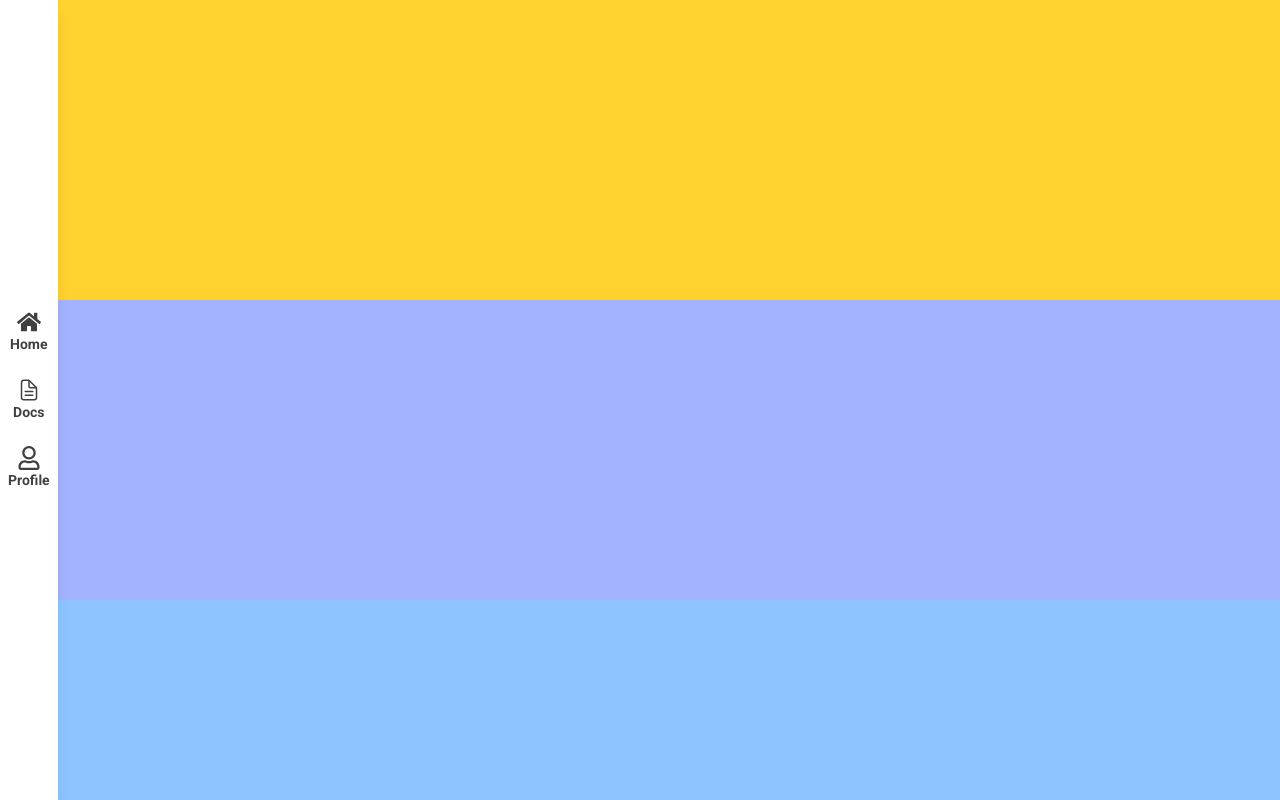
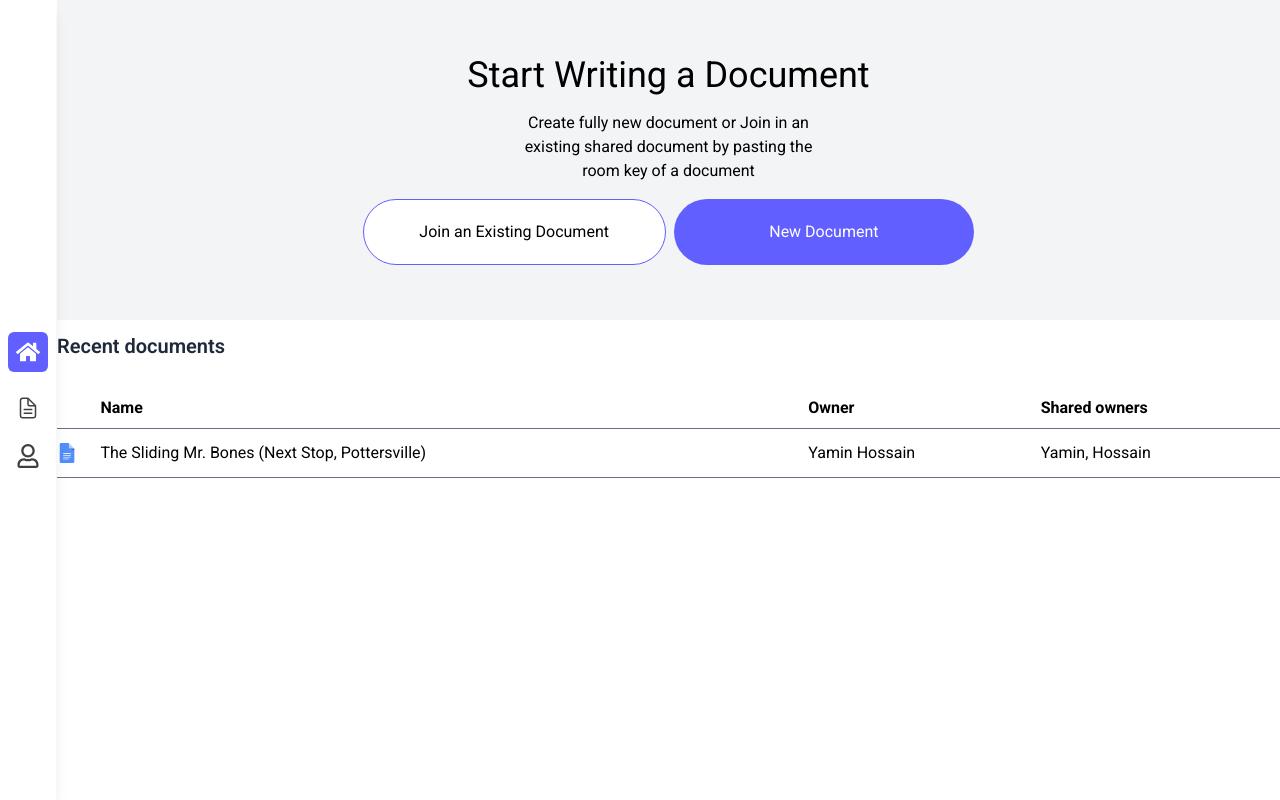
Before and after one commit to yaminhossain/docify, a Next.js app: page / in a window 1280 px wide. Shown: the top 800 px of the page. Built offline with nearby package versions, Linux system fonts and the light colour scheme.

Commit message:
home page design done

```diff
--- /dev/null
+++ b/src/app/components/CreateAndJoinDocument/CreateAndJoinDocument.jsx
@@ -0,0 +1,17 @@
+"use client";
+
+const CreateAndJoinDocument = () => {
+  return (
+    <div className="max-w-2/4 w-full flex gap-2">
+      <button className="border border-indigo-500 bg-white hover:bg-indigo-500 hover:text-white transition p-5 rounded-full cursor-pointer flex-1">
+        Join an Existing Document
+      </button>
+      <button className="bg-indigo-500 hover:bg-indigo-400 transition text-white p-5 rounded-full cursor-pointer flex-1">
+        {" "}
+        New Document
+      </button>
+    </div>
+  );
+};
+
+export default CreateAndJoinDocument;
--- /dev/null
+++ b/src/app/documents/my-documents/page.jsx
@@ -0,0 +1,11 @@
+
+
+const MyDocumentsPage = () => {
+  return (
+    <div>
+      My docs
+    </div>
+  );
+};
+
+export default MyDocumentsPage;
--- /dev/null
+++ b/src/app/documents/shared-documents/page.jsx
@@ -0,0 +1,11 @@
+import React from 'react';
+
+const SharedDocumentsPage = () => {
+  return (
+    <div>
+
+    </div>
+  );
+};
+
+export default SharedDocumentsPage;
--- a/src/app/layout.js
+++ b/src/app/layout.js
@@ -17,7 +17,7 @@ export default function RootLayout({ children }) {
     <html lang="en">
       <body className={roboto.className}>
           <NavBar></NavBar>
-          <main className="ms-[58px]">{children}</main>
+          <main className="ms-[57px]">{children}</main>
       </body>
     </html>
   );
--- a/src/app/page.js
+++ b/src/app/page.js
@@ -1,10 +1,45 @@
+import CreateAndJoinDocument from "./components/CreateAndJoinDocument/CreateAndJoinDocument";
+import docsIcon from "@/../public/icons/docs.png";
+import Image from "next/image";
+
 export default function Home() {
   return (
-    <div>
-      <div className="h-[300px] bg-amber-300"></div>
-      <div className="h-[300px] bg-indigo-300"></div>
-      <div className="h-[300px] bg-blue-300"></div>
-      <div className="h-[300px] bg-red-300"></div>
+    <div className="h-screen">
+      {/* =====================Create and Join document section================== */}
+      <div className="h-2/5 bg-gray-100 flex flex-col gap-4 items-center justify-center">
+        <h1 className="text-4xl">Start Writing a Document</h1>
+        <p className="max-w-1/4 text-center">
+          Create fully new document or Join in an existing shared document by
+          pasting the room key of a document
+        </p>
+        <CreateAndJoinDocument></CreateAndJoinDocument>
+      </div>
+      {/* =====================Recent documents section========================== */}
+      <div className="max-w-7xl w-full m-auto">
+        <h1 className="mt-3 mb-7 text-xl font-semibold text-gray-800">
+          Recent documents
+        </h1>
+        <table className="w-full table-auto">
+          <tbody>
+            <tr className="border-b border-b-gray-500">
+              <th></th>
+              <th className="text-start py-2">Name</th>
+              <th className="text-start">Owner</th>
+              <th className="text-start">Shared owners</th>
+            </tr>
+            <tr className="border-b border-b-gray-500 hover:bg-gray-100 cursor-pointer">
+              <td>
+                <Image src={docsIcon} height={20} width={20} alt="doc icon" />
+              </td>
+              <td className="py-3">
+                The Sliding Mr. Bones (Next Stop, Pottersville)
+              </td>
+              <td>Yamin Hossain</td>
+              <td>Yamin, Hossain</td>
+            </tr>
+          </tbody>
+        </table>
+      </div>
     </div>
   );
 }
--- a/src/components/NavBar/NavBar.jsx
+++ b/src/components/NavBar/NavBar.jsx
@@ -2,30 +2,39 @@
 import Link from "next/link";
 import { IoDocumentTextOutline } from "react-icons/io5";
 import { FaHome, FaRegUser } from "react-icons/fa";
+import { usePathname } from "next/navigation";
 
 const NavBar = () => {
+  const pathname = usePathname();
+  console.log(pathname);
   return (
-    <div className="flex flex-col gap-6 justify-center fixed h-full top-0 p-2 bg-white shadow-lg">
-      <Link href={"/"} className="flex flex-col items-center text-neutral-700">
+    <nav className="flex flex-col gap-6 justify-center fixed h-full top-0 p-2 bg-white shadow-lg w-14">
+      <Link
+        href={"/"}
+        className={`flex flex-col items-center text-neutral-700 ${
+          pathname === "/" && "bg-indigo-500 text-white rounded-md p-2"
+        }`}
+        title="Home"
+      >
         <FaHome className="text-2xl font-bold"></FaHome>
-        <span className="text-sm font-bold">Home</span>
       </Link>
       <Link
         href={"/documents"}
-        className=" flex flex-col items-center text-neutral-700"
+        className={`flex flex-col items-center text-neutral-700 ${
+          pathname === "/documents" && "bg-indigo-500 text-white rounded-md p-2"
+        }`}
+        title="Documents"
       >
         <IoDocumentTextOutline className="text-2xl font-bold" />
-
-        <span className="text-sm font-bold">Docs</span>
       </Link>
       <Link
         href={"/profile"}
         className="flex flex-col items-center text-neutral-700"
+        title="profile"
       >
         <FaRegUser className="text-2xl font-bold " />
-        <span className="text-sm font-bold">Profile</span>
       </Link>
-    </div>
+    </nav>
   );
 };
 
```
Also changed, not shown: public/icons/docs.png (added).
